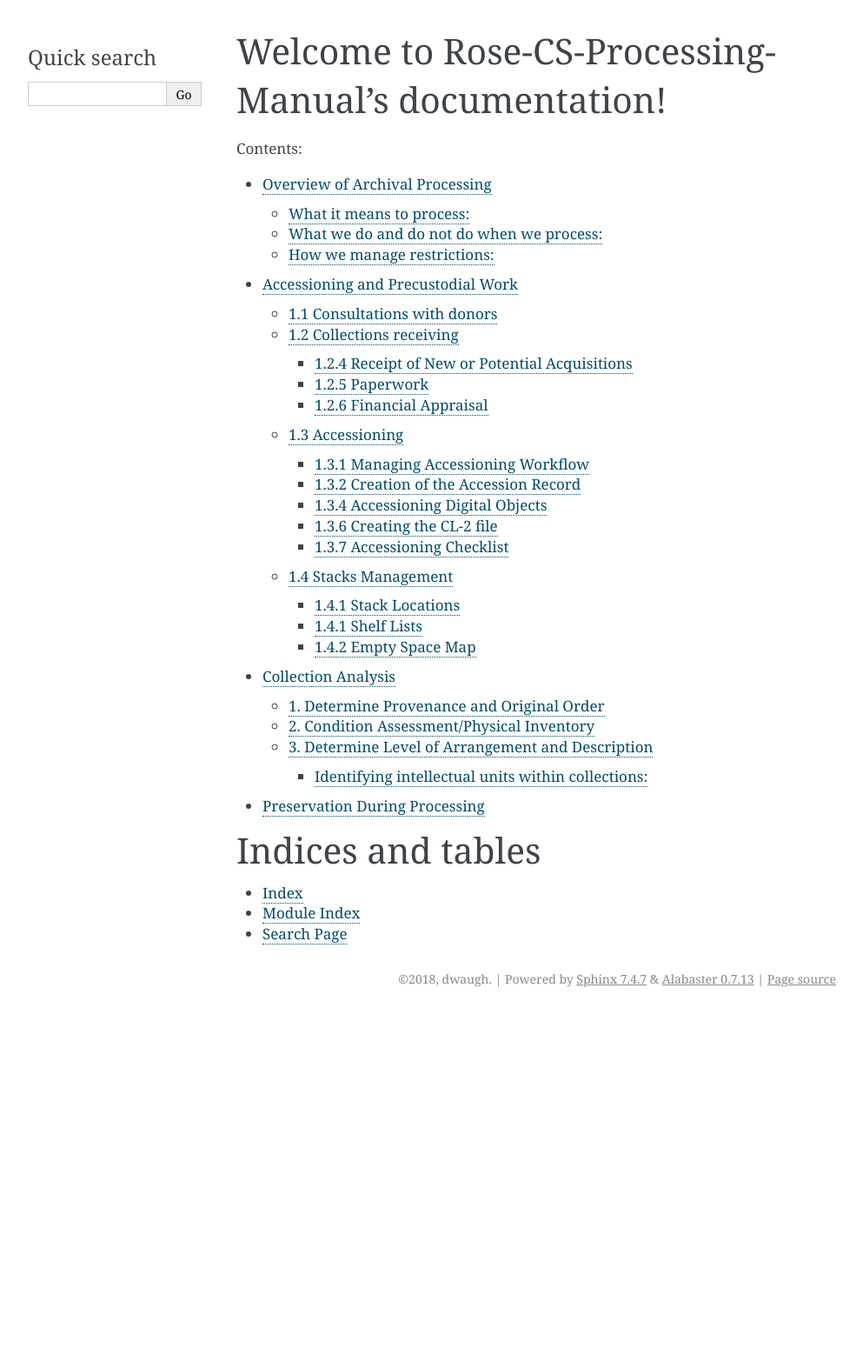
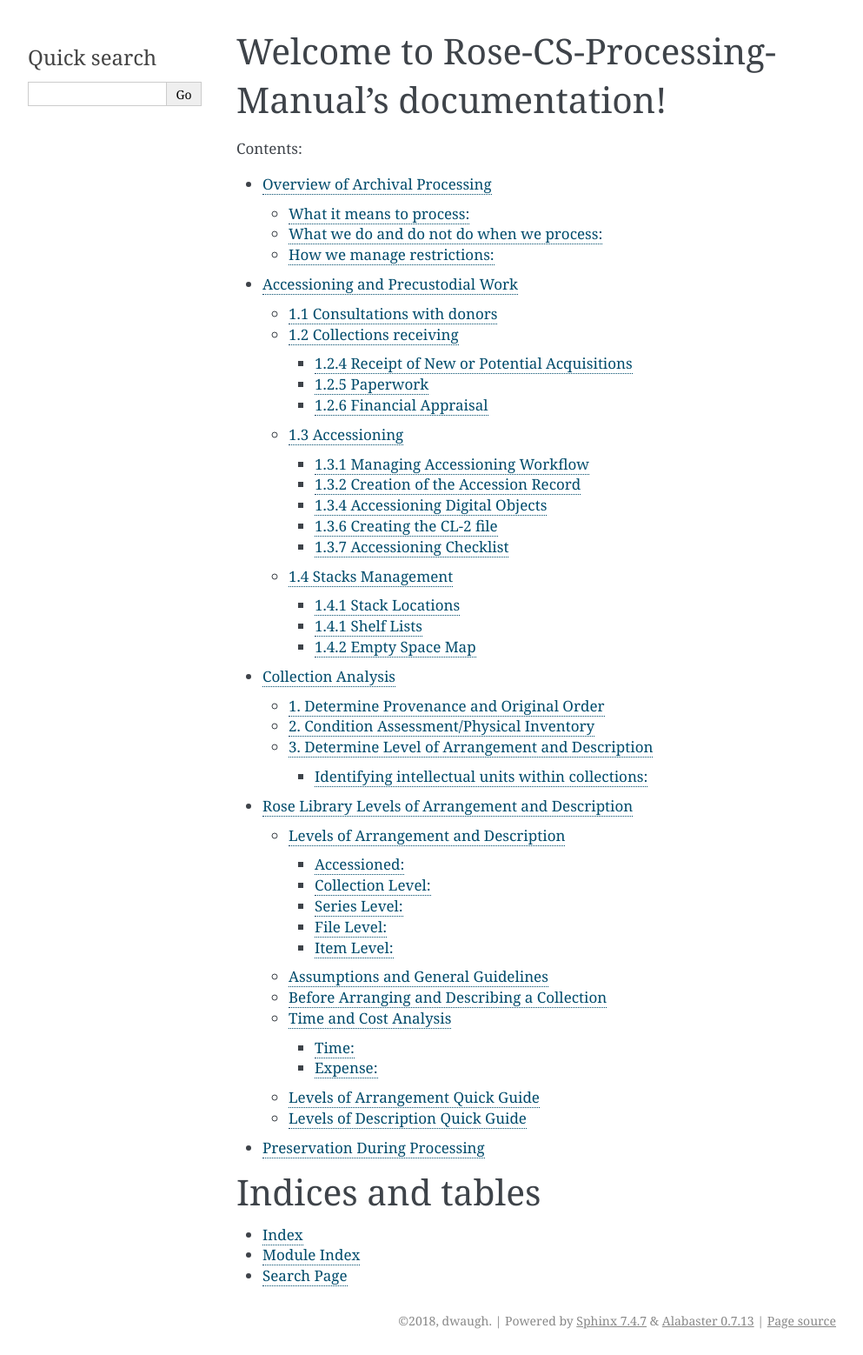
Before and after one commit to dorawaugh/Rose-CS-Processing-Manual, a Sphinx documentation site: the page built from docs/index.rst, in a window 1280 px wide. Shown: the whole page at 87% size, without its empty margins (148-1141 px from the left). Built offline with Sphinx 7.4.7, drawn with Linux system fonts in a browser that asks for light colours; before the commit the page ends 1165 px from its top, so only the background shows below that; some of the changed lines change nothing that is shown.

Commit message:
Adds Levels of Arrangement and Description file

```diff
--- /dev/null
+++ b/docs/Levels-of-arrangement-and-description.rst
@@ -0,0 +1,378 @@
+.. _Levels-of-arrangement-and-description:
+
+===================================================
+Rose Library Levels of Arrangement and Description
+===================================================
+
+These guidelines are intended to:
+
+*	Promote a shared vocabulary and shared expectations among all Rose Library staff
+	around what constitutes different levels of arrangement and description for
+	manuscript and archival materials and Emory University Archives records.
+*	Help us make informed decisions about the amount of time and effort to dedicate to
+	the arrangement and description of manuscript material.
+*	Assist in managing processing queues and backlogs effectively.
+*	Assist reference staff in locating material, planning research visits, and
+	managing user expectations and assumptions about collections.
+
+Note that different portions of collections may be processed to different levels.
+Also note that collections or portions of collections may be arranged at one level and
+described at another.  By breaking apart these two aspects of processing we have more
+flexibility in how we approach and make available collections, and we can be more
+efficient and effective in managing each individual collection and serving our users.
+
+--------------------------------------
+Levels of Arrangement and Description
+--------------------------------------
+
+^^^^^^^^^^^^
+Accessioned:
+^^^^^^^^^^^^
+
+**Use Cases:** The Accessioning level applies to collections that we receive on
+deposit, come entirely restricted, or are slated for a more intensive treatment due to
+a special or funded project in the very near term. It is intended for collections that
+we are taking physical custody of, but will not be open to researchers.
+
+For manuscript collections, this level of arrangement and description will be used
+infrequently; generally when material is accessioned it will be arranged and described
+at a collection level, and open for research.  For university records of any kind,
+this level of arrangement and description will be baseline, given the need for a
+review for restrictions at a later date.
+
+**Arrangement:**
+
+*	Rebox only when necessary to fit on shelves, in order to meet guidelines for LSC
+	storage, or if the boxes are very unstable.
+*	Label and barcode boxes.
+*	Leave material in order in which it was received.
+*	Check for and deal with urgent conservation issues that may negatively impact the
+	integrity and future usability of the collection (active mold, pests, unstable
+	housing).
+
+**Description:**
+
+*	Create an accession record in the Accessions Database or Archivist's Toolkit.
+*	Basic collection level record in the catalog and the finding aids database.  At
+	least DACS single level minimum elements [#f1]_ represented, though it can also
+	include a preliminary scope note and additional descriptive elements as
+	identified during accessioning.  If collection will be going to LSC add barcodes
+	to the MARC record.
+*	Note all restrictions in public records.  Note that the collection is unarranged.
+	If there are anticipated privacy considerations or donor-requested restrictions
+	note that the collection may not accessible.
+
+^^^^^^^^^^^^^^^^^
+Collection Level:
+^^^^^^^^^^^^^^^^^
+
+**Use Cases:** Most newly acquired material will be arranged and described at the
+collection level and opened to researchers for use.   In some cases there may be an
+assumption that future work will be done on a collection, in others collection level
+arrangement or description may be sufficient.
+
+Collection level arrangement and description is particularly well suited to large
+collections of homogenous material, collections without particularly high anticipated
+use, and any larger collection where there is an expectation of immediate or near
+immediate access. Collection level arrangement and description for university records
+will be used only in those cases when materials are acquired with a pre-existing
+inventory and will remain closed until reviewed for restrictions.
+
+**Arrangement:**
+
+*	Rebox if boxes are not a standard size or are in poor condition. Materials that
+	arrive in record cartons of decent condition can remain in original boxes (boxes
+	going to the LSC must have handles).
+*	Label and barcode boxes.
+*	Folder loose materials.
+*	Move material that arrives in bulky, large binders to folders or accordion files.
+*	Identify groups of duplicates for possible separation.
+*	Material may be generally sorted if patterns are readily identifiable.  In this
+	case, boxes can be moved and renumbered to collocate materials within in a
+	grouping, or this can be accomplished through description.  Otherwise material
+	should remain in the order in which it was received.
+*	Born digital materials will be identified and placed into queue for disk imaging.
+*	A/V materials will be identified and added to the A/V survey through the
+	accession application.
+
+**Description:**
+
+*	Catalog record and finding aid meet DACS single level optimum requirements
+	[#f2]_.
+*	Descriptions generally include a survey box list.  This box list will be required
+	for material being stored at the LSC.  If a box list is available it should be
+	included in the finding aid, which will then need to meet the DACS multilevel
+	optimum metadata element requirements.
+*	Additional descriptive information can be added at the discretion of the
+	archivist.
+
+^^^^^^^^^^^^^^
+Series Level:
+^^^^^^^^^^^^^^
+
+**Use cases:** Series level arrangement and description is most appropriate for
+collections where groupings of material are apparent and relatively distinct.  It is
+useful for smaller collections where arranging or describing material at a more
+granular level than series-level does not add any value.  It can also be useful for
+larger collections that are well organized and relatively homogenous, or where there
+is an anticipation of further work happening at a later date, but arranging or
+describing at a series level would facilitate short and medium term access to the
+collection. For university records, series level arrangement and description is
+appropriate for university records where description, provided by the transferring
+office, identifies restricted material as a separate series, making other series
+available to researchers prior to a deeper review for restrictions.
+
+**Arrangement:**
+
+*	Rebox if boxes are not a standard size or are in poor condition.
+*	Label and barcode boxes.
+*	Materials can be arranged into series and subseries.  This arrangement will
+	likely happen at the box level.
+*	Folders are not generally reordered within the series (unless a file is clearly
+	and obviously misplaced).
+
+**Description:**
+
+*	Create a collection level accession record.
+*	Catalog record and finding aid meet DACS multilevel optimum requirements [#f3]_.
+*	Scope notes for series and subseries are more detailed than they are at the
+	collection level.
+*	Container list includes general summary of the contents of each box within the
+	series or subseries and may be arranged into a logical order (chronological,
+	etc.).
+
+^^^^^^^^^^^^
+File Level:
+^^^^^^^^^^^^
+
+**Use cases:** File level arrangement and description is good for collections with
+high research value, expected high use, collections with anticipated file level
+restrictions, and collections that, for whatever reason, require higher levels of
+description for researchers to make sense of them. For university records, file level
+arrangement and description is expected for all collections to allow for a review for
+restrictions.
+
+**Arrangement:**
+
+*	Arrange files into series and subseries as necessary.
+*	Files can be arranged within series or other grouping if it adds to the clarity
+	to the collection or would aid in its use (arrangement does not need to follow
+	any particular scheme, but can be dictated either by the internal order of the
+	collection or the discretion of the archivist).
+*	File level restrictions should be indicated on the folder.
+*	Refolder if the original folders are acidic, deteriorating, or in otherwise poor
+	condition.  Otherwise original folders should be retained.
+*	Remove material from binders and rehouse into folders or other appropriate
+	housing.
+*	Do not arrange material within folders or do significant weeding within the
+	folder other than obvious duplicates or out of scope material.
+*	Conservation interventions may be more intensive.  Damaged items can be placed in
+	mylar, preservation photocopying may be initiated, and metal fasteners that have
+	begun to rust can be removed.
+*	A/V material will be identified, added to the survey, and will have higher
+	priority for digitization.
+*	Born digital media will be recorded and transferred to the digital archivist for
+	imaging, arrangement, and description.
+
+**Description:**
+
+*	Create a collection level accession record.
+*	Catalog record and finding aid will meet DACS multilevel optimum requirements.
+*	Container list includes description at the file or folder level.  Large groups of
+	folders that all comprise one intellectual file can be described at the
+	aggregated file, rather than folder, level.
+
+^^^^^^^^^^^^
+Item Level:
+^^^^^^^^^^^^
+
+**Use Cases:** Item level arrangement and description is used only under exceptional
+circumstances. It may be employed when MARBL has a contractual agreement with a donor
+that stipulates this level of treatment, for intensive digitization projects, or for
+collections of exceptionally and unusually high value. Individual items added to
+miscellany collections will likely be arranged and described to this level as well.
+
+**Arrangement:**
+
+*	Material is reboxed into Hollinger document boxes, or other appropriate
+	containers.
+*	Items are arranged so that individual items are in a particular order
+	(alphabetical, chronological, etc.).
+*	Items are foldered individually.
+*	Collection is refoldered or rehoused in its entirety.
+*	Conservation measures will likely involve more detailed or intensive treatment
+	such as rehousing, enclosures, and removal of metal fasteners.
+
+**Description:**
+
+*	Create a collection level accession record.
+*	Catalog record and finding aid will meet DACS multi level optimum requirements.
+*	Items will be described individually (item level description is possible even in
+	cases where the material is not individually foldered).
+*	For certain formats such as art or audiovisual material additional metadata such
+	as physical form or dimensions may be captured.
+
+-----------------------------------
+Assumptions and General Guidelines
+-----------------------------------
+
+*	"Processed" does not describe one collection state, but rather encompasses a
+	spectrum of different possible practices of arrangement and description.
+*	The end goal of arranging and describing a collection is to provide access to
+	researchers and patrons.  The goal of the Collection Services Unit is to
+	responsibly and efficiently provide as many useful collection descriptions and
+	usable collections to our researchers as possible.
+*	Arrangement and description are iterative practices.  Changing practices of
+	scholarship, research interests, or other circumstances may compel MARBL staff to
+	reevaluate whether a collection or portion of a collection is arranged or
+	described to the most appropriate level and to make the decision to revisit that
+	work.
+*	When available and accurate we will use creator-supplied folder titles (though we
+	should use DACS compliant date formats and spell out abbreviations in the Finding
+	Aid, even if this results in minor inconsistencies between the physical folder
+	label and the finding aid entry).
+*	Record cartons are an acceptable and often preferred box type except in item
+	level processing or when boxing into record cartons would make the boxes overly
+	heavy.
+*	We can apply different levels of arrangement and description for different series
+	or subseries in a collection.
+
+---------------------------------------------
+Before Arranging and Describing a Collection
+---------------------------------------------
+
+*	Verify that the collection has been formally accessioned (or accession the
+	collection if the two processes are occurring simultaneously), and clarify any
+	potential restrictions or disposition statements.
+*	Archivists will draw up a project plan that indicates the level of processing and
+	the proposed timeframe for completing the project.
+*	Determining level of arrangement and description is and should be a collaborative
+	process.  Archivists, curators, and other stakeholders should agree on the most
+	appropriate levels of arrangement and description taking into consideration a
+	collection's research value, condition, and the other priorities of the unit
+	including the size and urgency of the processing backlog.
+*	Curators or other collectors will share collection descriptions and relevant
+	documentation with the collection services team before processing begins.
+*	Curators will encourage donors to provide container lists when possible.
+*	If possible we should identify arrangement and description levels, as well as
+	preliminary series or other arrangement schemes, at the time of acquisition.
+
+------------------------------
+Time and Cost Analysis [#f4]_
+------------------------------
+
+^^^^^^
+Time:
+^^^^^^
+
++--------------------------------------+--------------------------------------------+
+| **Level**.                           | **Timeline**.                              |
++======================================+============================================+
+| Collection level                     | .5-2 hours per linear foot                 |
++--------------------------------------+--------------------------------------------+
+| Series level                         | 2-5 hours per linear foot                  |
++--------------------------------------+--------------------------------------------+
+| File level condition 1               | 6-12 hours per linear foot                 |
+| (when material arrives foldered)     |                                            |
++--------------------------------------+--------------------------------------------+
+| File level condition 2               | 15-20 hours per linear foot                |
+| (when material is unorganized and    |                                            |
+| unfoldered)                          |                                            |
++--------------------------------------+--------------------------------------------+
+| Item level                           | 24-30 hours per linear foot                |
++--------------------------------------+--------------------------------------------+
+
+^^^^^^^^^
+Expense:
+^^^^^^^^^
+
++--------------------------------------+--------------------------------------------+
+| **Level**.                           | **Cost per linear foot**                   |
++======================================+============================================+
+| Collection level                     | **Staff:** $20-$80                         |
+|                                      | **Supplies:** $8.45.                       |
+|                                      | **Average Total: $58.45**                  |
++--------------------------------------+--------------------------------------------+
+| Series level                         | **Staff:** $80-$200                        |
+|                                      | **Supplies:** $16.87                       |
+|                                      | **Average Total: $157.00 **                |
++--------------------------------------+--------------------------------------------+
+| File level condition 1               | **Staff:** $240-$480                       |
+| (when material arrives foldered)     | **Supplies:** $23.14                       |
+|                                      | **Average Total:  $383.00**                |
++--------------------------------------+--------------------------------------------+
+| File level condition 2               | **Staff:** $600-$800                       |
+| (when material is unorganized and    | **Supplies:** $23.14                       |
+| unfoldered)                          | **Average Total: $723.00**                 |
++--------------------------------------+--------------------------------------------+
+| Item level                           | **Staff:** $960-$1200                      |
+|                                      | **Supplies:** $45.50                       |
+|                                      | **Average Total: $1125.00                  |
++--------------------------------------+--------------------------------------------+
+
+----------------------------------
+Levels of Arrangement Quick Guide
+----------------------------------
+
++--------------------------------------+--------------------------------------------+----------------------------------------------------------------+
+| **Level**                            | **Arrangement**                            | **Actions**                                                    |
++======================================+============================================+================================================================+
+| Collection level                     | Material is left in its original order     | Rehouse into standard sized boxes.                             |
+|                                      |                                            | No rehousing of individual files.                              |
+|                                      |                                            | Check for mold, pests, and nitrate film.                       |
++--------------------------------------+--------------------------------------------+----------------------------------------------------------------+
+| Series level                         | Put series and boxes and/or volumes into   | Rehouse into standard sized boxes.                             |
+|                                      | rough order.                               | Check for mold, pests, and nitrate film.                       |
+|                                      | If folder material is not foldered, remove | Note presence of A/V material and digital media.               |
+|                                      | materials from binders if binders prevent  |                                                                |
+|                                      | the closing of boxes.                      |                                                                |
++--------------------------------------+--------------------------------------------+----------------------------------------------------------------+
+| Folder/file level                    | Put series and folders or volumes in order | Rehouse into archival boxes.                                   |
+|                                      | within boxes. Do not order or arrange      | Refolder into archival folders only if originals are damaged   |
+|                                      | within folders.                            | or do not fit.                                                 |
+|                                      | If folder material is not foldered,        | Check for mold, pests, and nitrate film.                       |
+|                                      | identify items, roughly sort, and place    |                                                                |
+|                                      | into folders.                              |                                                                |
++--------------------------------------+--------------------------------------------+----------------------------------------------------------------+
+| Item level                           | Individual items arranged within folders.  | Rehouse into archival boxes.                                   |
+|                                      |                                            | Refolder into archival folders.                                |
+|                                      |                                            |                                                                |
++--------------------------------------+--------------------------------------------+----------------------------------------------------------------+
+
+----------------------------------
+Levels of Description Quick Guide
+----------------------------------
+
++--------------------------------------+--------------------------------------------+
+| **Level**                            | **Description**                            |
++======================================+============================================+
+| Collection level                     | Create collection level record in          |
+|                                      | Accessions Database, Aleph, and EAD/Finding|
+|                                      | Aids Database (at least DACS single level).|
+|                                      | Conduct general survey of multi-box        |
+|                                      | collections.                               |
++--------------------------------------+--------------------------------------------+
+| Series level                         | Create collection level record in          |
+|                                      | Accessions Database, Aleph. Create EAD/    |
+|                                      | finding aid that identifies and describes  |
+|                                      | series/subseries. Description includes box |
+|                                      | list that correlates boxes and series/     |
+|                                      | subseries.                                 |
++--------------------------------------+--------------------------------------------+
+| Folder/file level                    | Create collection level record in          |
+|                                      | Accessions Database, Aleph. Create EAD/    |
+|                                      | finding aid with folder list.              |
++--------------------------------------+--------------------------------------------+
+| Item level                           | Create collection level record in          |
+|                                      | Accessions Database, Aleph. Create detailed|
+|                                      | EAD/finding aid with container list that   |
+|                                      | lists individual items.                    |
++--------------------------------------+--------------------------------------------+
+
+
+.. rubric:: Footnotes
+
+.. [#f1] Includes basic, collection level, elements such as Title, Date, Extent, the Creator (s) of the collection, a Scope and Content note and a note relaying any access restrictions or conditions.
+.. [#f2] Includes all of the collection-level information already notes, as well as an administrative history or biographical note and access points.
+.. [#f3] This level of record includes all of the collection-level information required of the single-level optimum records, but each series also receives a scope and content note and other relevant descriptive information.
+.. [#f4] In this model the assumption is that the most time-consuming aspect of archival processing is the work involved in arrangement, specifically refoldering and file level arrangement.  For that reason, the cost per linear foot was calculated based on arrangement, rather than description levels.  There may be cases where a collection is minimally arranged but described in detail where these estimates would be revised, but this calculation should cover most typical scenarios.  Breakdowns of supply and labor costs are included in indices.
--- a/docs/index.rst
+++ b/docs/index.rst
@@ -13,6 +13,7 @@ Welcome to Rose-CS-Processing-Manual's documentation!
    Overview-of-Archival-Processing
    Accessioning-and-precustodial-work
    Collection-analysis
+   Levels-of-arrangement-and-description
    Preservation-during-processing
 
 
```
